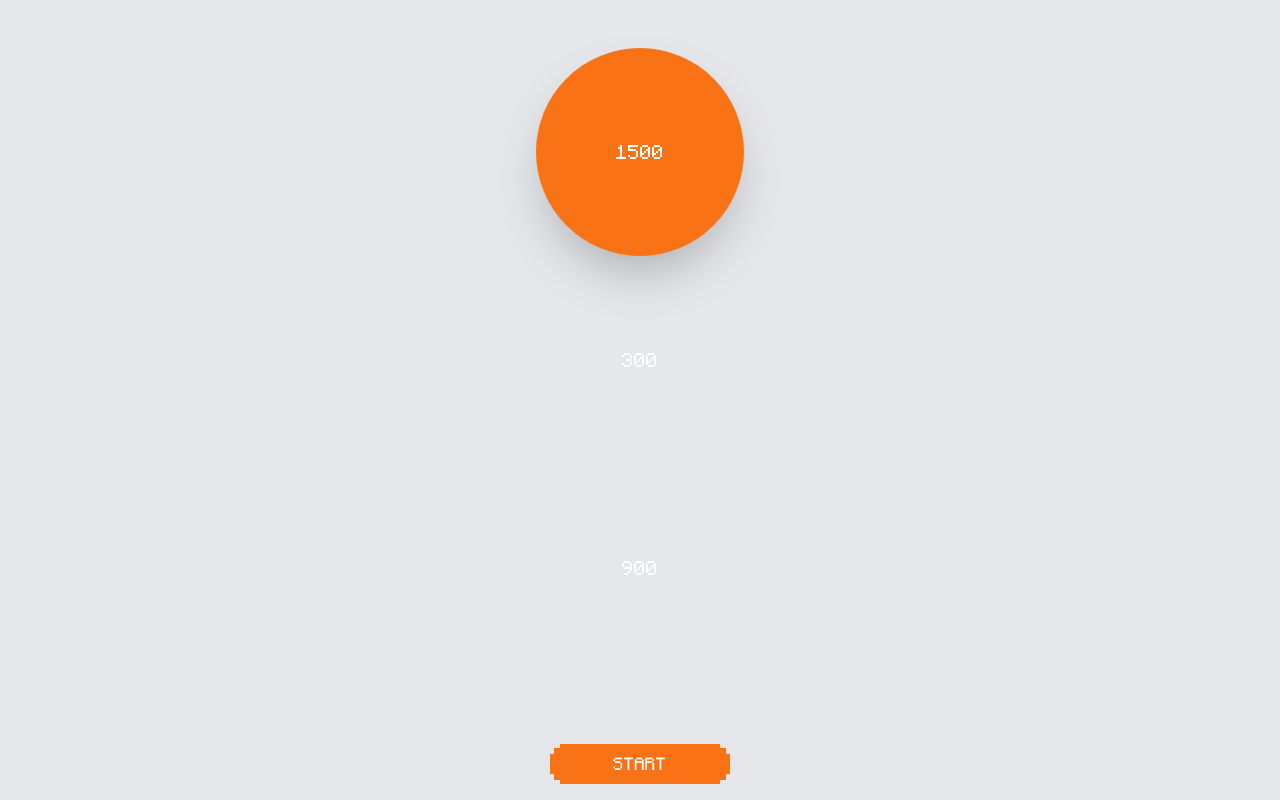
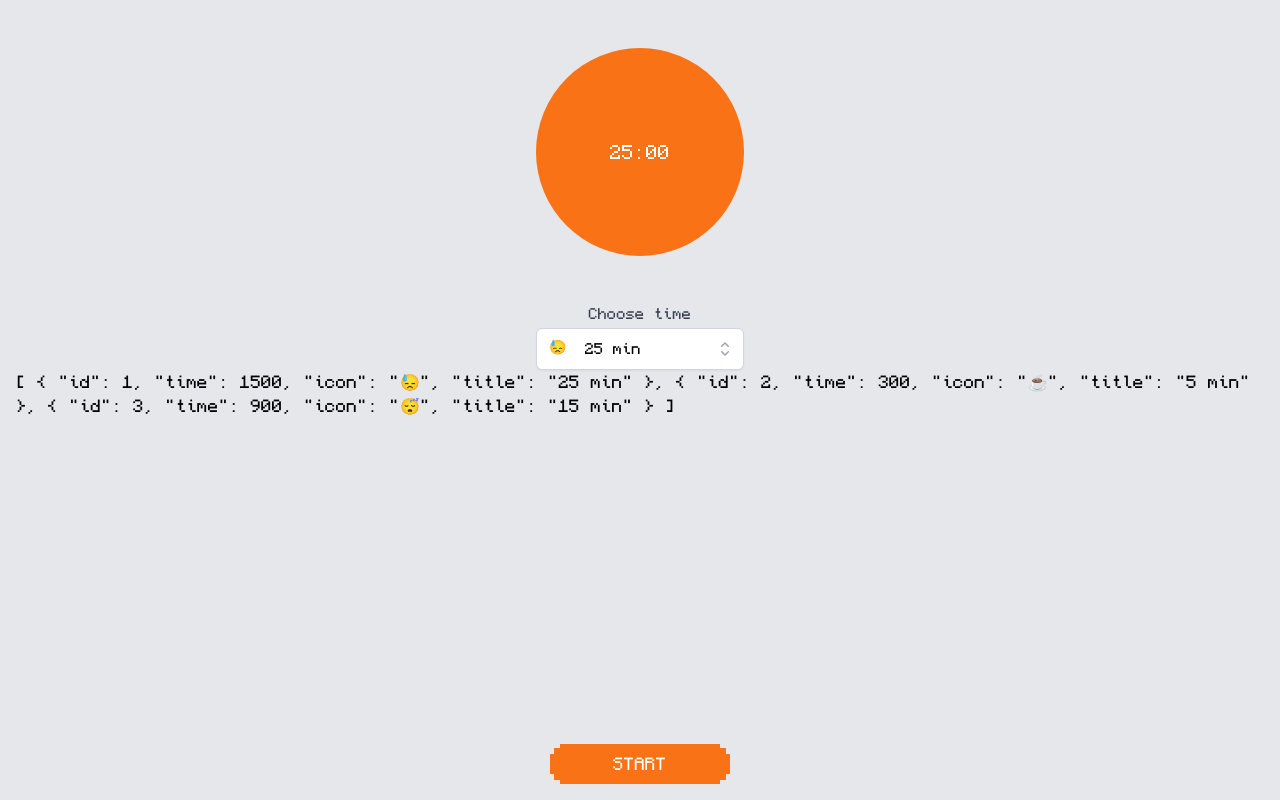
Before and after one commit to MaxPro03/my-project-pomodoro, a Vue app: page / in a window 1280 px wide. Built offline with nearby package versions, Linux system fonts and the light colour scheme.

Commit message:
feat: add default pwa plugin & little logi in timer

```diff
--- a/package.json
+++ b/package.json
@@ -9,6 +9,8 @@
     "preview": "vite preview"
   },
   "dependencies": {
+    "@headlessui/vue": "^1.7.7",
+    "@heroicons/vue": "^2.0.13",
     "pinia": "^2.0.28",
     "vue": "^3.2.45"
   },
@@ -19,6 +21,7 @@
     "prettier": "^2.8.2",
     "prettier-plugin-tailwindcss": "^0.2.1",
     "tailwindcss": "^3.2.4",
-    "vite": "^4.0.0"
+    "vite": "^4.0.0",
+    "vite-plugin-pwa": "^0.14.1"
   }
 }
--- a/src/App.vue
+++ b/src/App.vue
@@ -1,6 +1,6 @@
 <template>
-  <main class="bg-gray-200 px-4 -mt-6">
-    <header>
+  <main class="bg-gray-200 px-4">
+    <!-- <header>
       <div>
         <button>
           Инфо
@@ -9,15 +9,13 @@
           Настройки
         </button>
       </div>
-    </header>
+    </header> -->
     <div class="relative flex h-screen min-h-screen flex-col">
       <Timer />
-      <StartButton />
     </div>
   </main>
 </template>
 
 <script setup>
   import Timer from './components/Timer.vue'
-  import StartButton from './components/StartButton.vue'
 </script>
--- a/src/components/StartButton.vue
+++ b/src/components/StartButton.vue
@@ -3,14 +3,14 @@
     <button
       v-if="timerStore.timerStart"
       class="relative z-10 mb-4 w-full bg-gray-500 px-4 py-2 uppercase text-white before:absolute before:inset-y-2.5 before:-inset-x-2.5 before:-z-10 before:block before:bg-gray-500 before:content-[''] after:absolute after:inset-y-1 after:-inset-x-1.5 after:-z-10 after:block after:bg-gray-500 after:content-[''] md:mx-auto md:w-40"
-      @click="timerStore.stopTimerStore()"
+      @click="timerStore.stopTimerStore(time)"
     >
       Pause
     </button>
     <button
       v-if="!timerStore.timerStart || timerStore.timerReset"
       class="relative z-10 mb-4 w-full bg-orange-500 px-4 py-2 uppercase text-white before:absolute before:inset-y-2.5 before:-inset-x-2.5 before:-z-10 before:block before:bg-orange-500 before:content-[''] after:absolute after:inset-y-1 after:-inset-x-1.5 after:-z-10 after:block after:bg-orange-500 after:content-[''] md:mx-auto md:w-40"
-      @click="timerStore.startTimerStore()"
+      @click="timerStore.startTimerStore(time)"
     >
       Start
     </button>
@@ -25,7 +25,34 @@
 </template>
 
 <script setup>
-import { useTimerStore } from '../stores/timerStore'
+import { useTimerStore } from '../stores/timerStore';
 
 const timerStore = useTimerStore()
+
+const props = defineProps(['time'])
+
+// const timerStart = ref(false)
+// const timerReset = ref(false)
+
+// const startTimerStore = (time) => {
+//   if (!timerReset.value) timerStart.value = true
+
+//   let interval = setInterval(() => {
+//     if (time === 0) {
+//       clearInterval(interval)
+//     } else {
+//       time--
+//       console.log(time)
+//     }
+//   }, 1000)
+// }
+
+// const stopTimerStore = () => {
+//   timerStart.value = false
+//   timerReset.value = true
+// }
+
+// const resetTimerStore = () => {
+//   timerReset.value = false
+// }
 </script>
--- a/src/components/Timer.vue
+++ b/src/components/Timer.vue
@@ -1,20 +1,54 @@
 <template>
   <div
-    class="mx-auto mt-12 h-40 w-40 rounded-full bg-orange-500 shadow-2xl md:h-52 md:w-52"
+    class="mx-auto mt-12 h-40 w-40 rounded-full bg-orange-500 md:h-52 md:w-52"
   >
     <span class="flex h-full items-center justify-center text-lg text-white">
-      {{ timerStore.workTime }}
-    </span>
-    <span class="flex h-full items-center justify-center text-lg text-white">
-      {{ timerStore.minRelaxTime }}
-    </span>
-    <span class="flex h-full items-center justify-center text-lg text-white">
-      {{ timerStore.maxRelaxTime }}
+      {{ Math.floor(selected.time / 60) }}:{{ selected.time % 60 < 10 ? '0' + selected.time % 60 : selected.time % 60}}
     </span>
   </div>
+  <Listbox as="div" v-model="selected" class="mx-auto mt-12 w-full md:w-52" v-if="!timerStore.timerStart && !timerStore.timerReset">
+    <ListboxLabel class="block text-center text-sm font-medium text-gray-700">Choose time</ListboxLabel>
+    <div class="relative mt-1">
+      <ListboxButton class="relative w-full cursor-default rounded-md border border-gray-300 bg-white py-2 pl-3 pr-10 text-left shadow-sm focus:border-orange-500 focus:outline-none focus:ring-1 focus:ring-orange-500 sm:text-sm">
+        <span class="flex items-center">
+          <span class="h-6 w-6 flex-shrink-0 rounded-full">{{ selected.icon }}</span>
+          <span class="ml-3 block truncate">{{ selected.title }}</span>
+        </span>
+        <span class="pointer-events-none absolute inset-y-0 right-0 ml-3 flex items-center pr-2">
+          <ChevronUpDownIcon class="h-5 w-5 text-gray-400" aria-hidden="true" />
+        </span>
+      </ListboxButton>
+
+      <transition leave-active-class="transition ease-in duration-100" leave-from-class="opacity-100" leave-to-class="opacity-0">
+        <ListboxOptions class="absolute z-10 mt-1 max-h-56 w-full overflow-auto rounded-md bg-white py-1 text-base shadow-lg ring-1 ring-black ring-opacity-5 focus:outline-none sm:text-sm">
+          <ListboxOption as="template" v-for="person in timerStore.times" :key="person.id" :value="person" v-slot="{ active, selected }">
+            <li :class="[active ? 'text-white bg-orange-600' : 'text-gray-900', 'relative cursor-default select-none py-2 pl-3 pr-9']">
+              <div class="flex items-center">
+                <span class="h-6 w-6 flex-shrink-0 rounded-full">{{ person.icon }}</span>
+                <span :class="[selected ? 'font-semibold' : 'font-normal', 'ml-3 block truncate']">{{ person.title }}</span>
+              </div>
+
+              <span v-if="selected" :class="[active ? 'text-white' : 'text-orange-600', 'absolute inset-y-0 right-0 flex items-center pr-4']">
+                <CheckIcon class="h-5 w-5" aria-hidden="true" />
+              </span>
+            </li>
+          </ListboxOption>
+        </ListboxOptions>
+      </transition>
+    </div>
+  </Listbox>
+  {{ timerStore.times }}
+  <StartButton :time="selected"/>
 </template>
 <script setup>
+import StartButton from './StartButton.vue'
 import { useTimerStore } from '../stores/timerStore'
+import { ref, watch } from 'vue'
+import { Listbox, ListboxButton, ListboxLabel, ListboxOption, ListboxOptions } from '@headlessui/vue'
+import { CheckIcon, ChevronUpDownIcon } from '@heroicons/vue/20/solid'
 
 const timerStore = useTimerStore()
+
+const selected = ref(timerStore.times[0])
+
 </script>
--- a/src/stores/timerStore.js
+++ b/src/stores/timerStore.js
@@ -4,17 +4,48 @@ import { ref } from 'vue'
 export const useTimerStore = defineStore('timerStore', () => {
   const timerStart = ref(false)
   const timerReset = ref(false)
-  const workTime = ref(1500)
-  const minRelaxTime = ref(300)
-  const maxRelaxTime = ref(900)
 
-  const startTimerStore = () => {
+  const times = ref([
+    {
+      id: 1,
+      time: 1500,
+      icon: '😓',
+      title: '25 min'
+    },
+    {
+      id: 2,
+      time: 300,
+      icon: '☕',
+      title: '5 min'
+    },
+    {
+      id: 3,
+      time: 900,
+      icon: '😴',
+      title: '15 min'
+    },
+  ])
+  let INTERVAL;
+  const startTimerStore = (time) => {
     if (!timerReset.value) timerStart.value = true
+
+    INTERVAL = setInterval(() => {
+      if (time.time === 0) {
+        clearInterval(INTERVAL)
+      }else {
+        time.time--
+        console.log(time);
+      }
+    }, 1000)
   }
-  const stopTimerStore = () => {
+
+  const stopTimerStore = (time) => {
     timerStart.value = false
     timerReset.value = true
+
+    clearInterval(INTERVAL)
   }
+
   const resetTimerStore = () => {
     timerReset.value = false
   }
@@ -22,12 +53,10 @@ export const useTimerStore = defineStore('timerStore', () => {
   return {
     timerStart,
     timerReset,
-    workTime,
-    minRelaxTime,
-    maxRelaxTime,
+    times,
     startTimerStore,
     stopTimerStore,
-    resetTimerStore,
+    resetTimerStore
   }
 })
 
--- a/vite.config.js
+++ b/vite.config.js
@@ -1,7 +1,11 @@
 import { defineConfig } from 'vite'
 import vue from '@vitejs/plugin-vue'
+import { VitePWA } from 'vite-plugin-pwa'
 
 // https://vitejs.dev/config/
 export default defineConfig({
-  plugins: [vue()],
+  plugins: [
+    vue(),
+    VitePWA({ registerType: 'autoUpdate' })
+  ],
 })
```
Also changed, not shown: 1 other file (tests, documents, lock files or other folders).
